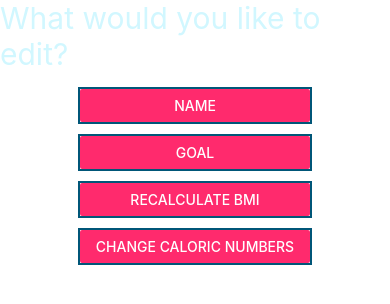
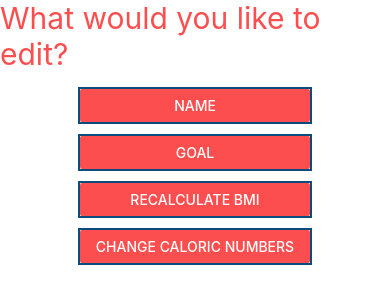
Before and after one commit to John-Will52/MacroManager, a React Native app: screen / in a window 390 px wide. Shown: the top 304 px of the page. Built offline with nearby package versions, Linux system fonts and the light colour scheme.

Commit message:
Color scheme probably finalized, and got the counters to change colors according to their percentage ranges.

```diff
--- a/components/checkResults.js
+++ b/components/checkResults.js
@@ -47,7 +47,7 @@ const styles=StyleSheet.create({
     text:{
         fontSize: 30,
         textAlign:'left',
-        color: Colors.text,
+        color: Colors.background,
     },
     title:{
         fontSize: 30,
@@ -58,7 +58,7 @@ const styles=StyleSheet.create({
         fontSize: 25,
         textAlign:'left',
         fontWeight: 'bold',
-        color: Colors.text
+        color: Colors.background
     },
     info:{
         borderColor: Colors.borders,
--- a/components/counter.js
+++ b/components/counter.js
@@ -13,24 +13,22 @@ export default class Counter extends Component{
         }
     }
 
-    color = () =>{
-            if(this.props.percentages < 76){
-                color = 'red';
-            }
-            else if(76 <= this.props.percentages <= 89){
-                color = 'orange';
-            }
-            else if(90 <= this.props.percentages <= 95){
-                color = 'yellow';
-            }
-            else if(96 <= this.props.percentages <= 105){
-                color = 'green';
-            }
-            else{
-                color = Colors.background;
-            }
+    color = (x) =>{
+        const colorArray=['red','orange','green','blue'];
 
-        return color;
+        if(x < 76 || x > 105){
+            return colorArray[0];
+        }
+        else if (x > 75 && x <= 86){
+            return colorArray[1];
+        }
+        else if (x > 85 && x <= 95){
+            return colorArray[2];
+        }
+        else if (x > 95 && x <= 105){
+            return colorArray[3];
+        }
+
     }
 
 
@@ -42,8 +40,10 @@ export default class Counter extends Component{
 
         return(
             <View>
-                <View style={[styles.box, {height: `${parseInt(this.props.percentages)}%`, backgroundColor: this.color()}]}>
+
+                <View style={[styles.box, {height: `${parseInt(this.props.percentages)}%`, backgroundColor: this.color(parseInt(this.props.percentages))}]}>
                     <Text style={styles.labels}>{parseInt(this.props.percentages)}%</Text>
+                    {/* <Text>{this.color(parseInt(this.props.percentages))}</Text> */}
                 </View>
             </View>
         );
@@ -56,7 +56,7 @@ const styles = StyleSheet.create({
         width: 85,
         paddingBottom: 20,
         minHeight: Platform.OS === 'ios' ? '12%' : '8%',
-        maxHeight: '100%'
+        maxHeight: '100%',
     },
     labels:{
         fontSize: 20,
--- a/components/navBar.js
+++ b/components/navBar.js
@@ -75,9 +75,8 @@ const styles = StyleSheet.create({
     navBar: {
         flexDirection: 'row',
         justifyContent: 'space-around',
-        marginBottom: 10,
-        borderBottomColor: 'black',
-        borderBottomWidth: 2
+
+
 
 
     },
--- a/components/savedItems.js
+++ b/components/savedItems.js
@@ -99,7 +99,7 @@ export default class SavedItems extends Component{
 
 const styles = StyleSheet.create({
     itemBox:{
-      backgroundColor: 'white',
+      backgroundColor: Colors.boxBackground,
       width: '90%',
       alignSelf: 'center',
       borderColor: Colors.borders,
@@ -161,7 +161,7 @@ const styles = StyleSheet.create({
     },
     text:{
       fontSize: 15,
-      color: Colors.text
+      color: 'white'
 
     }
 
--- a/pages/calorieCounterPage.js
+++ b/pages/calorieCounterPage.js
@@ -86,6 +86,7 @@ export default class CalorieCounterPage extends Component{
     render(){
         return(
             <View style={styles.pageContainer}>
+                <View style={styles.contentContainer}>
                     <Text style={styles.text}>Add the amounts of each in grams</Text>
                     <View style={styles.inputContainer}>
                         <TextInput style={styles.inputs} ref={(fats) => { this.fatInput = fats }} onChangeText={num => this.addFats(num)} keyboardType="number-pad" placeholder="Fats" placeholderTextColor='black'></TextInput>
@@ -110,6 +111,7 @@ export default class CalorieCounterPage extends Component{
                     </View>
                     <View style={styles.buttons2}>
                         <Button ref={this.clearButton} color={Colors.button2} title="Clear" onPress={()=> this.props.clear()}></Button>
+                    </View>
                 </View>
             </View>
         );
@@ -144,12 +146,12 @@ const styles = StyleSheet.create({
         justifyContent: 'space-evenly',
         width: '100%',
         flex: 1,
-        height: 350,
+        height: 360,
         alignItems: 'flex-end',
         marginTop:40,
-        borderColor: Colors.borders,
-        borderWidth: 2,
-        backgroundColor: 'white',
+        borderColor: 'black',
+        borderWidth: 3,
+        backgroundColor: '#d1f7ff',
     },
     text:{
         fontSize: 35,
@@ -157,10 +159,10 @@ const styles = StyleSheet.create({
         color: Colors.titles
     },
     pageContainer:{
-        padding: 5,
+        // paddingHorizontal: 5,
     },
     labels:{
-        color: Colors.text,
+        color: 'white',
         width: '25%',
         fontSize: 18,
         textDecorationLine: 'underline',
@@ -171,7 +173,7 @@ const styles = StyleSheet.create({
     },
     buttons:{
         backgroundColor: Colors.buttonBackground,
-        width: "30%",
+        width: "40%",
         alignSelf: 'center',
         marginTop: 10,
       },
@@ -180,6 +182,12 @@ const styles = StyleSheet.create({
         width: "25%",
         alignSelf: 'center',
       },
+      contentContainer:{
+          backgroundColor: Colors.boxBackground,
+          borderColor:Colors.borders,
+          borderWidth: 3,
+          padding: 10
+      }
 })
 
 AppRegistry.registerComponent(appName, () => CalorieCounterPage);
--- a/pages/savedItemsPage.js
+++ b/pages/savedItemsPage.js
@@ -26,9 +26,7 @@ export default class SavedItemsPage extends Component{
         else{
             return(
                 <View style={styles.pageContainer}>
-                    <View style={styles.savedItemsBox}>
-                        {this.props.itemList}
-                    </View>
+                    {this.props.itemList}
                 </View>
             );
         }
--- a/styling/colors.js
+++ b/styling/colors.js
@@ -1,20 +1,21 @@
 import {Platform} from 'react-native';
 const Colors = {
-    background: '#01012b',
-    boxBackground: '#005678',
-    borders: '#ff2a6d',
+    background: '#00101D',
+    boxBackground: '#094C7D',
+    borders: '#FD4E4F',
 
-    titles:'#d1f7ff',
-    subtitles: '#ff2a6d',
-    text: '#01012b',
-    button: Platform.OS === 'ios' ? 'white' :'#05d9e8',
-    button2: Platform.OS === 'ios' ? 'white' :'#ff2a6d',
-    navigatingButtons: Platform.OS === 'ios' ? 'white' : '#005678',
-    navigatingButtonBackground: Platform.OS === 'ios' ? '#005678' : 'transparent',
-    buttonBackground:Platform.OS === 'ios' ?'#05d9e8' : 'transparent',
-    buttonBackground2:Platform.OS === 'ios' ?'#ff2a6d' : 'transparent',
+
+    titles:'#FD4E4F',
+    subtitles: '#FD4E4F',
+    text: '#FD4E4F',
+    button: Platform.OS === 'ios' ? 'white' :'#004EF1',
+    button2: Platform.OS === 'ios' ? 'white' :'#FD4E4F',
+    navigatingButtons: Platform.OS === 'ios' ? 'white' : '#FD4E4F',
+    navigatingButtonBackground: Platform.OS === 'ios' ? '#FD4E4F' : 'transparent',
+    buttonBackground:Platform.OS === 'ios' ?'#004EF1' : 'transparent',
+    buttonBackground2:Platform.OS === 'ios' ?'#FD4E4F' : 'transparent',
     disabledButton:Platform.OS === 'ios' ?'gray' : 'transparent',
-    footerButtons:'#d1f7ff'
+    footerButtons:Platform.OS === 'ios' ?'#99F9F3': '#FD4E4F'
 }
 
 export default Colors;
```
Lines whose indentation alone changed are shown as unchanged.
